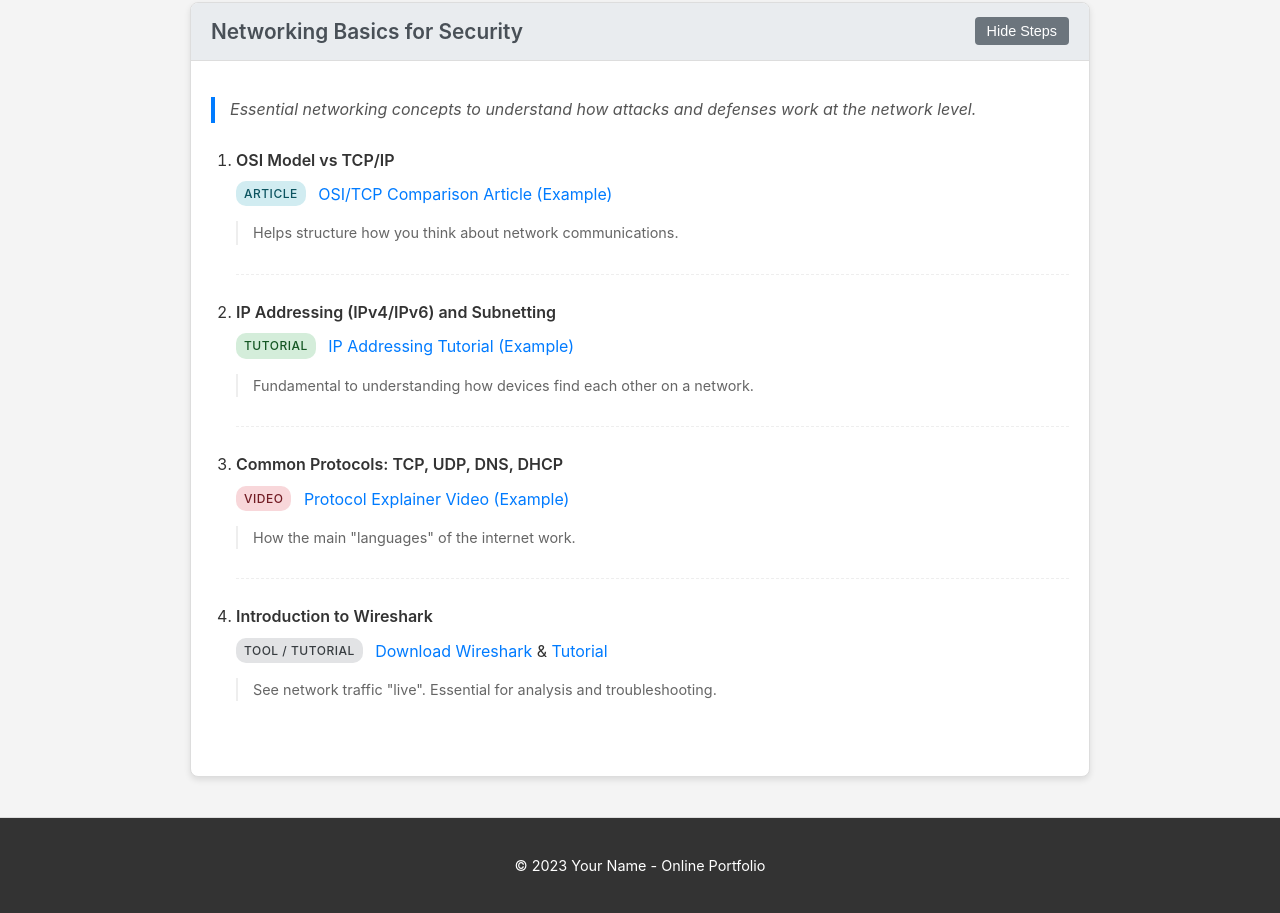
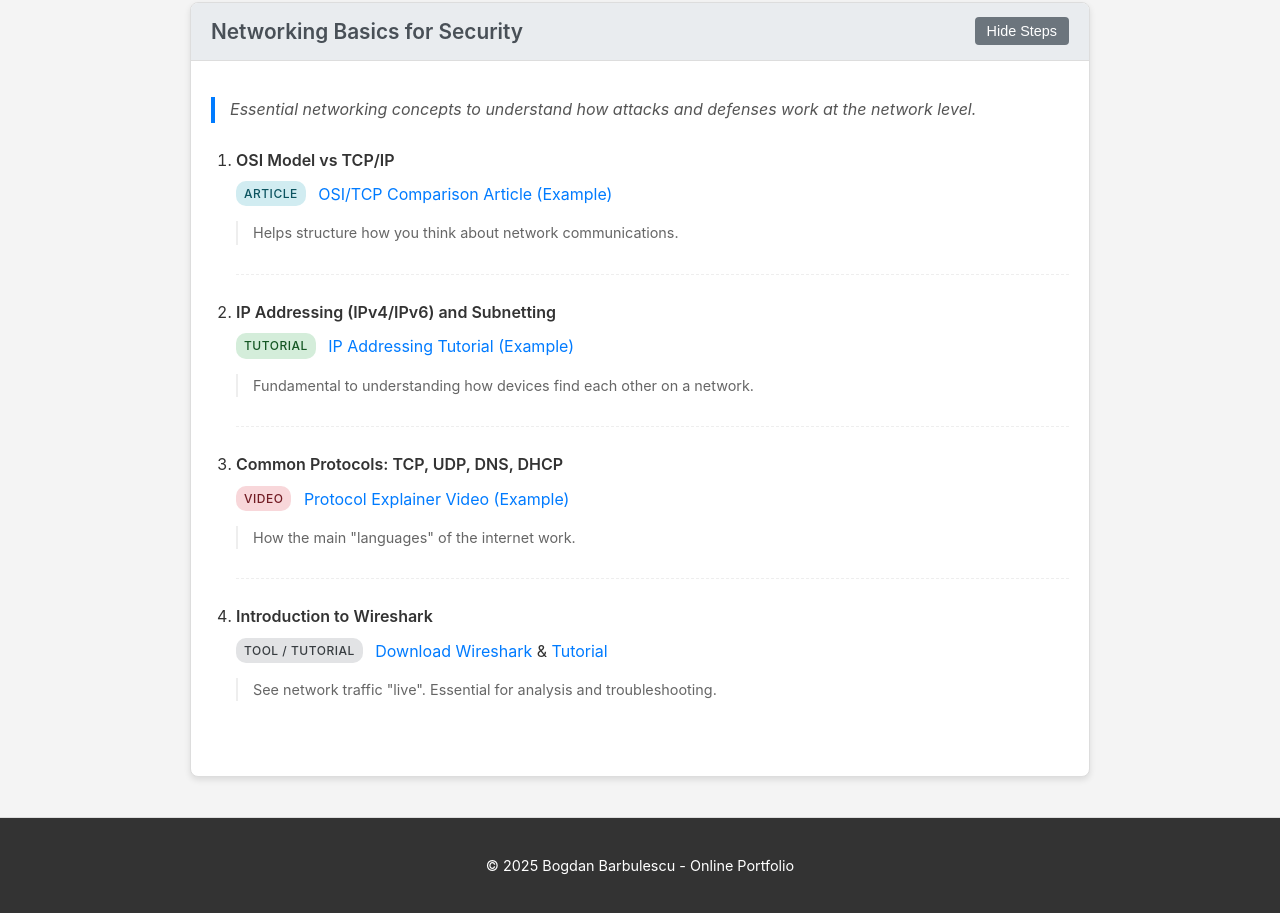
Before and after one commit to bogdanbarbulescu/paths, a plain HTML site: page index.html in a window 1280 px wide. Shown: the part 1093-2006 px from the top of the page. Drawn offline with Linux system fonts and the light colour scheme.

Commit message:
Update index.html

```diff
--- a/index.html
+++ b/index.html
@@ -102,7 +102,7 @@
     </main>
 
     <footer>
-        <p>© 2023 Your Name - Online Portfolio</p>
+        <p>© 2025 Bogdan Barbulescu - Online Portfolio</p>
     </footer>
 
     <script src="script.js"></script>
```
